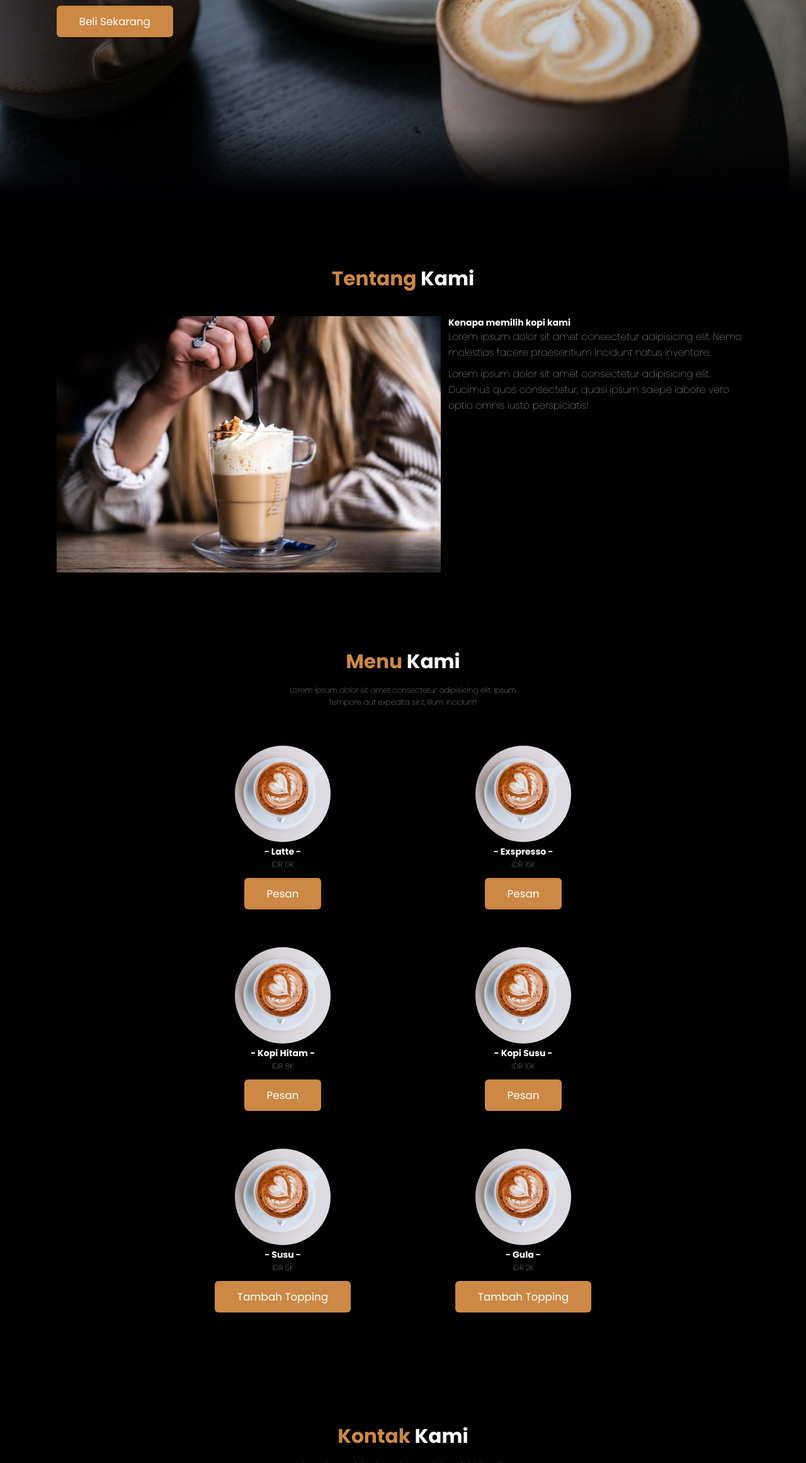
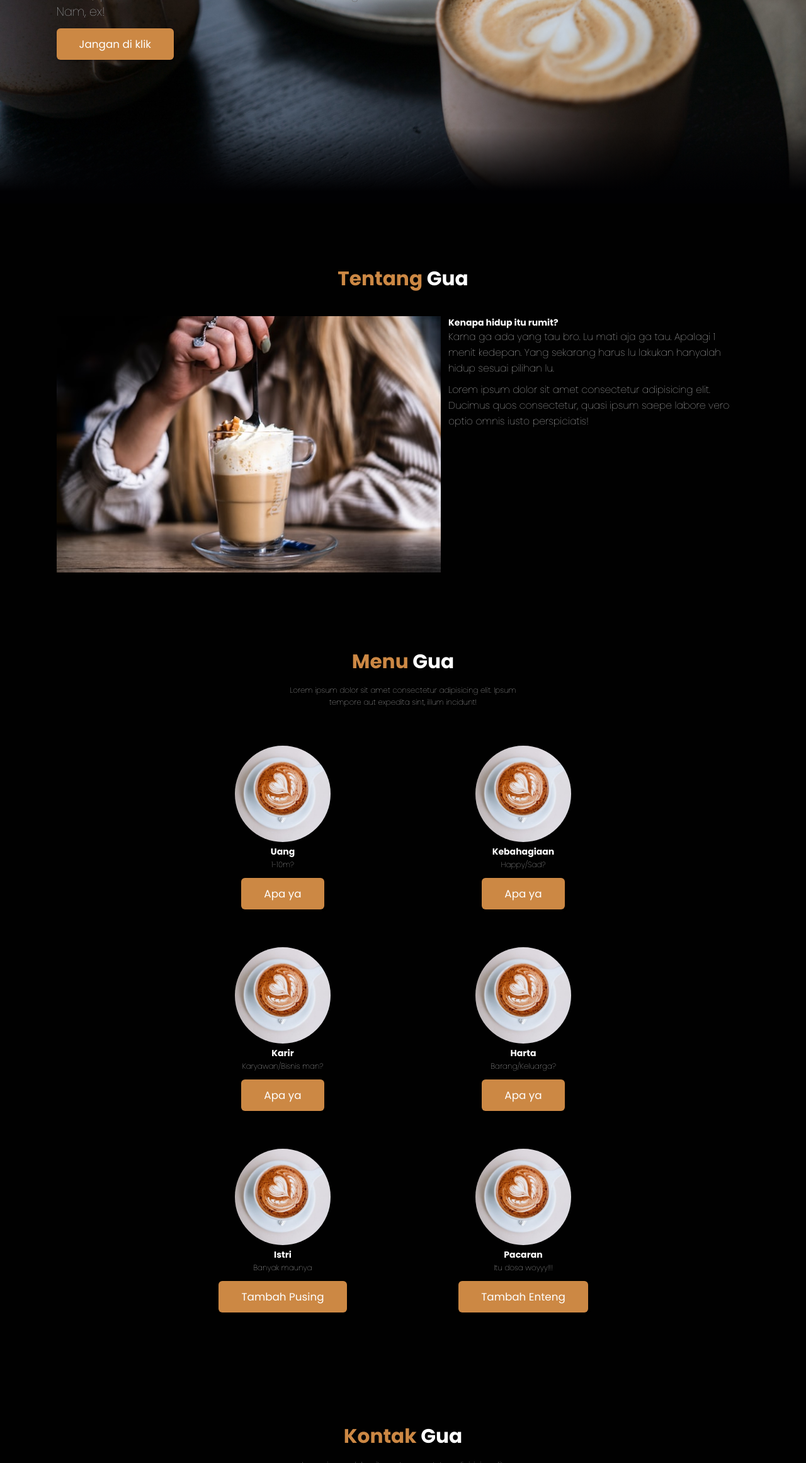
Before and after one commit to miya3333/hidup, a plain HTML site: page index.html in a window 1280 px wide. Shown: the part 477-2800 px from the top of the page at 63% size. Drawn offline with nearby package versions, Linux system fonts and the light colour scheme.

Commit message:
Update index.html

```diff
--- a/index.html
+++ b/index.html
@@ -4,7 +4,7 @@
     <meta charset="UTF-8" />
     <meta http-equiv="X-UA-Compatible" content="IE=edge" />
     <meta name="viewport" content="width=device-width, initial-scale=1.0" />
-    <title>Kopi Kenangan Senja</title>
+    <title>Coba-coba bro | Nati juga hilang :v</title>
 
     <!-- fonts -->
     <link rel="preconnect" href="https://fonts.googleapis.com" />
@@ -24,10 +24,10 @@
   <body>
     <!-- navbar start -->
     <nav class="navbar">
-      <a href="#" class="navbar-logo">kenangan <span>senja</span></a>
+      <a href="#" class="navbar-logo">hidup <span>indah</span></a>
       <div class="navbar-nav">
         <a href="#home">Home</a>
-        <a href="#about">Tentang Kami</a>
+        <a href="#about">Tentang gua bro</a>
         <a href="#menu">Menu</a>
         <a href="#contact">Kontak</a>
       </div>
@@ -42,28 +42,27 @@
     <!-- Hero Section Start -->
     <section class="hero" id="home">
       <main class="content">
-        <h1>Mari Nikmati Secangkir <span>Kopi</span></h1>
+        <h1>Hidup itu santai bro <span>tapi bahaya :v</span></h1>
         <p>
           Lorem, ipsum dolor sit amet consectetur adipisicing elit. Nam, ex!
         </p>
-        <a href="#" class="cta">Beli Sekarang</a>
+        <a href="#" class="cta">Jangan di klik</a>
       </main>
     </section>
     <!-- Hero Section End -->
 
     <!-- About Section Start -->
     <section id="about" class="about">
-      <h2><span>Tentang</span> Kami</h2>
+      <h2><span>Tentang</span> Gua</h2>
 
       <div class="row">
         <div class="about-img">
           <img src="tentang-kami.jpg" alt="Tentang Kami" />
         </div>
         <div class="content">
-          <h3>Kenapa memilih kopi kami</h3>
+          <h3>Kenapa hidup itu rumit?</h3>
           <p>
-            Lorem ipsum dolor sit amet consectetur adipisicing elit. Nemo
-            molestias facere praesentium incidunt natus inventore.
+            Karna ga ada yang tau bro. Lu mati aja ga tau. Apalagi 1 menit kedepan. Yang sekarang harus lu lakukan hanyalah hidup sesuai pilihan lu.
           </p>
           <p>
             Lorem ipsum dolor sit amet consectetur adipisicing elit. Ducimus
@@ -77,7 +76,7 @@
 
     <!-- Menu Section Start -->
     <section id="menu" class="menu">
-      <h2><span>Menu</span> Kami</h2>
+      <h2><span>Menu</span> Gua</h2>
       <p>
         Lorem ipsum dolor sit amet consectetur adipisicing elit. Ipsum tempore
         aut expedita sint, illum incidunt!
@@ -86,39 +85,39 @@
       <div class="row">
         <div class="menu-card">
           <img src="1.jpg" alt="Latte" class="menu-card-img" />
-          <h3 class="menu-card-title">- Latte -</h3>
-          <p class="menu-card-price">IDR 17K</p>
-          <a href="#" class="cta">Pesan</a>
+          <h3 class="menu-card-title">Uang</h3>
+          <p class="menu-card-price">1-10m?</p>
+          <a href="#" class="cta">Apa ya</a>
         </div>
         <div class="menu-card">
           <img src="1.jpg" alt="Latte" class="menu-card-img" />
-          <h3 class="menu-card-title">- Exspresso -</h3>
-          <p class="menu-card-price">IDR 15K</p>
-          <a href="#" class="cta">Pesan</a>
+          <h3 class="menu-card-title">Kebahagiaan</h3>
+          <p class="menu-card-price">Happy/Sad?</p>
+          <a href="#" class="cta">Apa ya</a>
         </div>
         <div class="menu-card">
           <img src="1.jpg" alt="Latte" class="menu-card-img" />
-          <h3 class="menu-card-title">- Kopi Hitam -</h3>
-          <p class="menu-card-price">IDR 8K</p>
-          <a href="#" class="cta">Pesan</a>
+          <h3 class="menu-card-title">Karir</h3>
+          <p class="menu-card-price">Karyawan/Bisnis man?</p>
+          <a href="#" class="cta">Apa ya</a>
         </div>
         <div class="menu-card">
           <img src="1.jpg" alt="Latte" class="menu-card-img" />
-          <h3 class="menu-card-title">- Kopi Susu -</h3>
-          <p class="menu-card-price">IDR 10K</p>
-          <a href="#" class="cta">Pesan</a>
+          <h3 class="menu-card-title">Harta</h3>
+          <p class="menu-card-price">Barang/Keluarga?</p>
+          <a href="#" class="cta">Apa ya</a>
         </div>
         <div class="menu-card">
           <img src="1.jpg" alt="Latte" class="menu-card-img" />
-          <h3 class="menu-card-title">- Susu -</h3>
-          <p class="menu-card-price">IDR 5K</p>
-          <a href="#" class="cta">Tambah Topping</a>
+          <h3 class="menu-card-title">Istri</h3>
+          <p class="menu-card-price">Banyak maunya</p>
+          <a href="#" class="cta">Tambah Pusing</a>
         </div>
         <div class="menu-card">
           <img src="1.jpg" alt="Latte" class="menu-card-img" />
-          <h3 class="menu-card-title">- Gula -</h3>
-          <p class="menu-card-price">IDR 2K</p>
-          <a href="#" class="cta">Tambah Topping</a>
+          <h3 class="menu-card-title">Pacaran</h3>
+          <p class="menu-card-price">Itu dosa  woyyy!!!</p>
+          <a href="#" class="cta">Tambah Enteng</a>
         </div>
       </div>
     </section>
@@ -126,7 +125,7 @@
 
     <!-- Contact Section Start -->
     <section id="contact" class="contact">
-      <h2><span>Kontak</span> Kami</h2>
+      <h2><span>Kontak</span> Gua</h2>
       <p>
         Lorem ipsum dolor sit amet, consectetur adipisicing elit. Provident modi
         iste quis quia fugiat totam facilis similique dolore distinctio tempora.
@@ -137,17 +136,17 @@
         <form action="">
           <div class="input-group">
             <i data-feather="user"></i>
-            <input type="text" placeholder="nama" />
+            <input type="text" placeholder="nama lu siapa" />
           </div>
           <div class="input-group">
             <i data-feather="mail"></i>
-            <input type="text" placeholder="email" />
+            <input type="text" placeholder="jangan lupa emailnya" />
           </div>
           <div class="input-group">
             <i data-feather="phone"></i>
-            <input type="text" placeholder="nomor hp" />
+            <input type="text" placeholder="nomor  whatsapp lu berapa bro?" />
           </div>
-          <button type="submit" class="btn">kirim pesan</button>
+          <button type="submit" class="btn">Chat gua bro</button>
         </form>
       </div>
     </section>
@@ -162,12 +161,12 @@
       </div>
       <div class="links">
         <a href="#home">Home</a>
-        <a href="#about">Tentang Kami</a>
+        <a href="#about">Tentang Gua</a>
         <a href="#menu">Menu</a>
         <a href="#contact">Kontak</a>
       </div>
       <div class="credit">
-        <p>Created by <a href="">Who i'am?</a> | &copy; 2023</p>
+        <p>Created by <a href="">Gua juga manusia bro, kita sama sama banyak dosa</a> | &copy; 2023</p>
       </div>
     </footer>
     <!-- Footer End -->
```
